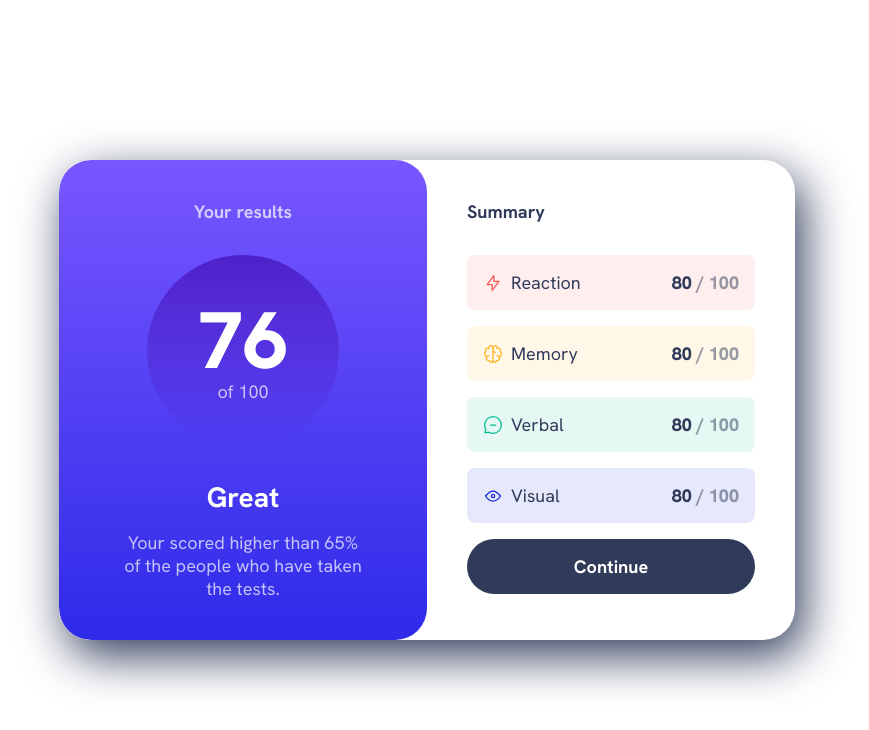
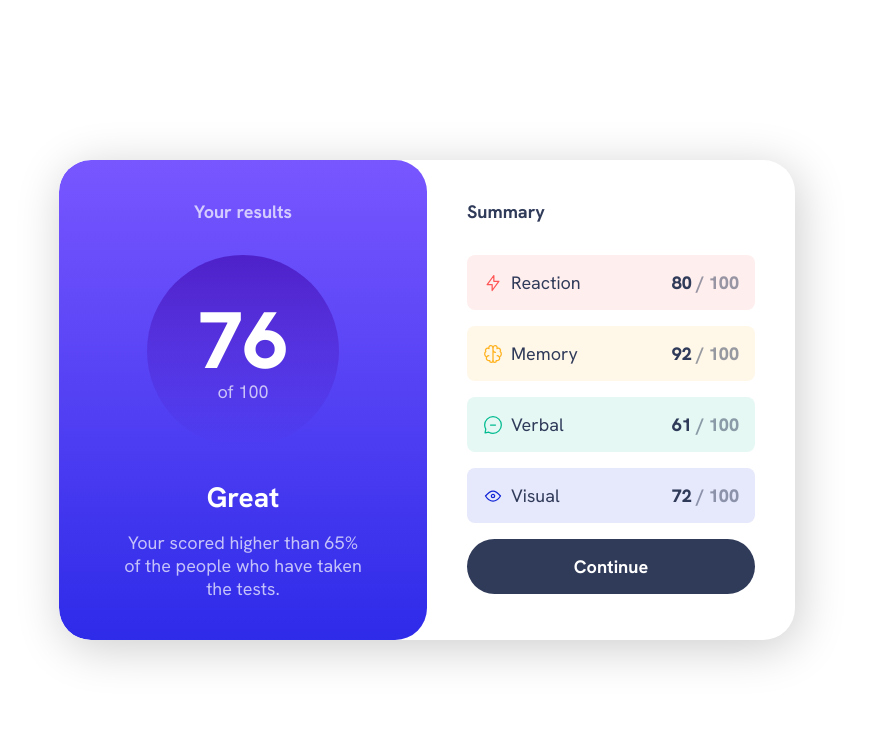
Before and after one commit to finitehorizons/results-summary-component, a plain HTML site: page index.html in a window 1280 px wide. Shown: the whole page, without its empty margins (213-1082 px from the left). Drawn offline with Linux system fonts and the light colour scheme.

Commit message:
fixed box shadow and text

```diff
--- a/index.html
+++ b/index.html
@@ -53,7 +53,7 @@
                                     alt="" />
                                 <h3 class="summary-item-title">Memory</h3>
                             </div>
-                            <p class="summary-score"><span>80</span> / 100</p>
+                            <p class="summary-score"><span>92</span> / 100</p>
                         </div>
                         <div class="summary-item" data-item-type="accent-3">
                             <div class="flex-group">
@@ -62,7 +62,7 @@
                                     alt="" />
                                 <h3 class="summary-item-title">Verbal</h3>
                             </div>
-                            <p class="summary-score"><span>80</span> / 100</p>
+                            <p class="summary-score"><span>61</span> / 100</p>
                         </div>
                         <div class="summary-item" data-item-type="accent-4">
                             <div class="flex-group">
@@ -71,7 +71,7 @@
                                     alt="" />
                                 <h3 class="summary-item-title">Visual</h3>
                             </div>
-                            <p class="summary-score"><span>80</span> / 100</p>
+                            <p class="summary-score"><span>72</span> / 100</p>
                         </div>
                         <button class="button">Continue</button>
                     </div>
--- a/styles.css
+++ b/styles.css
@@ -128,6 +128,7 @@ body {
     --border-radius: 2rem;
 
     max-width: 46rem;
+    height: 110%;
     display: grid;
 }
 
@@ -137,7 +138,7 @@ body {
         grid-template-columns: 1fr 1fr;
         border-radius: var(--border-radius);
         overflow: hidden;
-        box-shadow: 0.5rem 1rem 3rem hsl(var(--clr-neutral-hsl-700));
+        box-shadow: 0.25rem .5rem 3rem hsla(0, 0%, 0%, 0.2);
     }
 }
 
```
